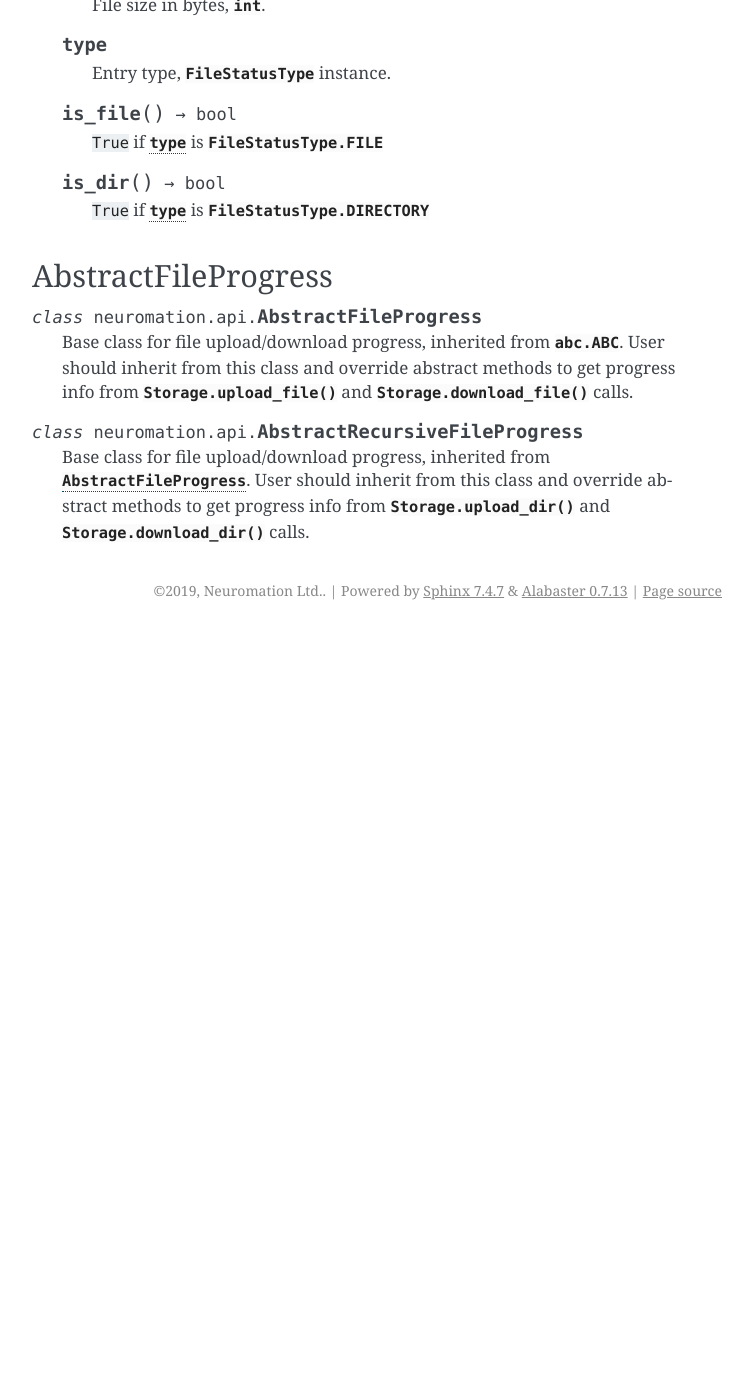
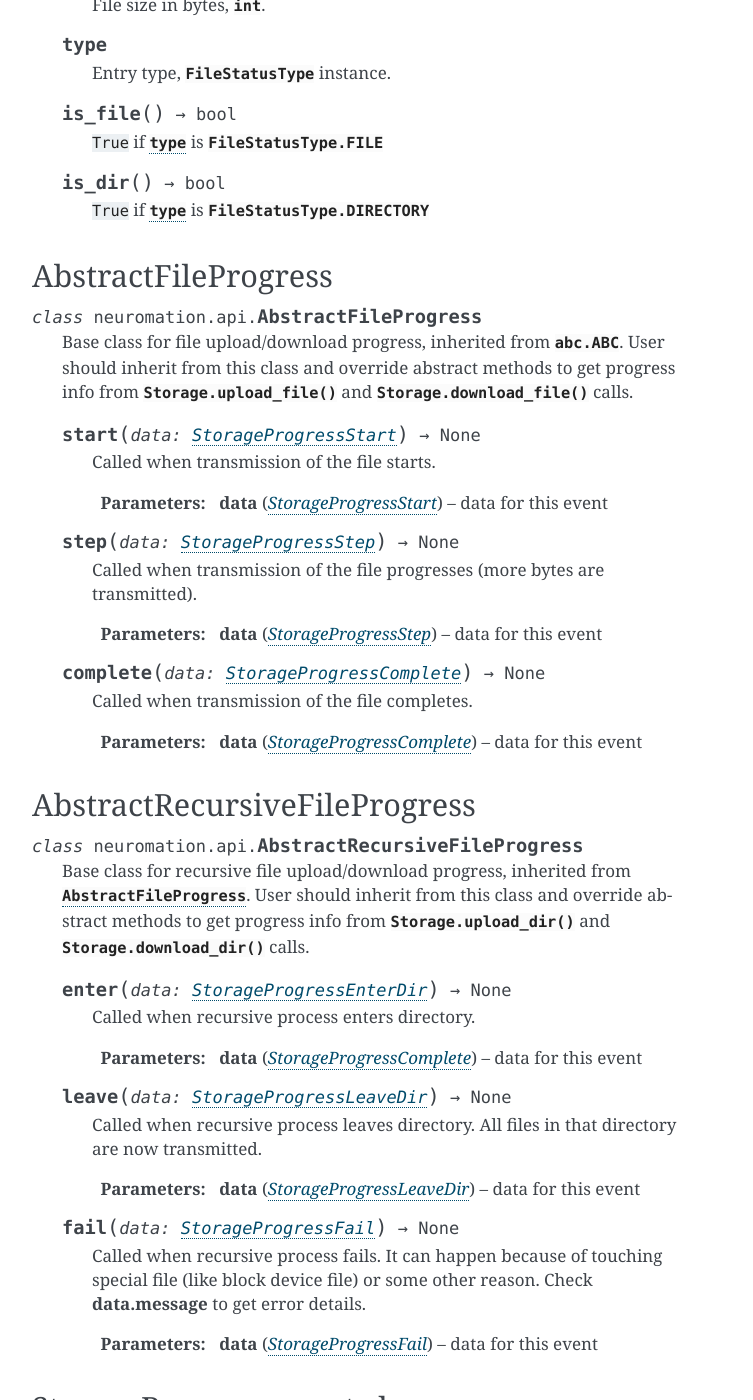
Before and after one commit to neuro-inc/neuro-cli, a Sphinx documentation site: the page built from docs/storage_reference.rst, in a window 1280 px wide and 1400 px high, scrolled down 2177 px. Shown: the whole window, without its empty margins (388-1141 px from the left). Built offline with Sphinx 7.4.7, drawn with Linux system fonts in a browser that asks for light colours; pages that are not in the unit, such as notebooks, are missing from menus; before the commit the page ends 2807 px from its top, so only the background shows below that; some of the changed text lies outside the part shown.

Commit message:
Document storage progress classes

```diff
--- a/docs/storage_reference.rst
+++ b/docs/storage_reference.rst
@@ -303,17 +303,142 @@ FileStatus
 AbstractFileProgress
 ====================
 
-
 .. class:: AbstractFileProgress
 
    Base class for file upload/download progress, inherited from :class:`abc.ABC`.  User
    should inherit from this class and override abstract methods to get progress info
    from :meth:`Storage.upload_file` and :meth:`Storage.download_file` calls.
 
+   .. method:: start(data: StorageProgressStart) -> None
+
+      Called when transmission of the file starts.
+
+      :param StorageProgressStart data: data for this event
+
+   .. method:: step(data: StorageProgressStep) -> None
+
+      Called when transmission of the file progresses (more bytes are transmitted).
+
+      :param StorageProgressStep data: data for this event
+
+   .. method:: complete(data: StorageProgressComplete) -> None
+
+      Called when transmission of the file completes.
+
+      :param StorageProgressComplete data: data for this event
+
+
+AbstractRecursiveFileProgress
+=============================
 
 .. class:: AbstractRecursiveFileProgress
 
-   Base class for file upload/download progress, inherited from
+   Base class for recursive file upload/download progress, inherited from
    :class:`AbstractFileProgress`.  User should inherit from this class and override
    abstract methods to get progress info from :meth:`Storage.upload_dir` and
    :meth:`Storage.download_dir` calls.
+
+   .. method:: enter(data: StorageProgressEnterDir) -> None
+
+      Called when recursive process enters directory.
+
+      :param StorageProgressComplete data: data for this event
+
+   .. method:: leave(data: StorageProgressLeaveDir) -> None
+
+      Called when recursive process leaves directory. All files in that
+      directory are now transmitted.
+
+      :param StorageProgressLeaveDir data: data for this event
+
+   .. method:: fail(data: StorageProgressFail) -> None
+
+      Called when recursive process fails. It can happen because of
+      touching special file (like block device file) or some other
+      reason. Check **data.message** to get error details.
+
+      :param StorageProgressFail data: data for this event
+
+
+StorageProgress event classes
+=============================
+
+.. class:: StorageProgressStart
+
+   .. attribute:: src
+
+      :class:`yarl.URL` of source file, e.g. ``URL("file:/home/user/upload.txt")``.
+
+   .. attribute:: dst
+
+      :class:`yarl.URL` of destination file, e.g. ``URL("storage://cluster/user/upload_to.txt")``.
+
+   .. attribute:: size
+
+      Size of the transmitted file, in bytes, :class:`int`.
+
+.. class:: StorageProgressStep
+
+   .. attribute:: src
+
+      :class:`yarl.URL` of source file, e.g. ``URL("file:/home/user/upload.txt")``.
+
+   .. attribute:: dst
+
+      :class:`yarl.URL` of destination file, e.g. ``URL("storage://cluster/user/upload_to.txt")``.
+
+   .. attribute:: current
+
+      Count of the transmitted bytes, :class:`int`.
+
+   .. attribute:: size
+
+      Size of the transmitted file, in bytes, :class:`int`.
+
+.. class:: StorageProgressComplete
+
+   .. attribute:: src
+
+      :class:`yarl.URL` of source file, e.g. ``URL("file:/home/user/upload.txt")``.
+
+   .. attribute:: dst
+
+      :class:`yarl.URL` of destination file, e.g. ``URL("storage://cluster/user/upload_to.txt")``.
+
+   .. attribute:: size
+
+      Size of the transmitted file, in bytes, :class:`int`.
+
+.. class:: StorageProgressEnterDir
+
+   .. attribute:: src
+
+      :class:`yarl.URL` of source directory, e.g. ``URL("file:/home/user/upload/")``.
+
+   .. attribute:: dst
+
+      :class:`yarl.URL` of destination directory, e.g. ``URL("storage://cluster/user/upload_to/")``.
+
+.. class:: StorageProgressLeaveDir
+
+   .. attribute:: src
+
+      :class:`yarl.URL` of source directory, e.g. ``URL("file:/home/user/upload/")``.
+
+   .. attribute:: dst
+
+      :class:`yarl.URL` of destination directory, e.g. ``URL("storage://cluster/user/upload_to/")``.
+
+.. class:: StorageProgressFail
+
+   .. attribute:: src
+
+      :class:`yarl.URL` of source file that triggered error, e.g. ``URL("file:/dev/sda")``.
+
+   .. attribute:: dst
+
+      :class:`yarl.URL` of destination file, e.g. ``URL("storage://cluster/user/dev/sda.bin")``.
+
+   .. attribute:: message
+
+      Explanation message for the error, :class:`str`.
```
